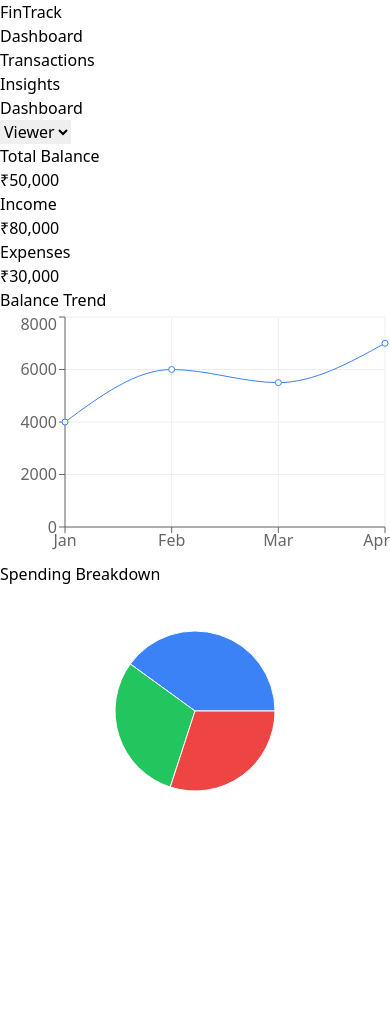
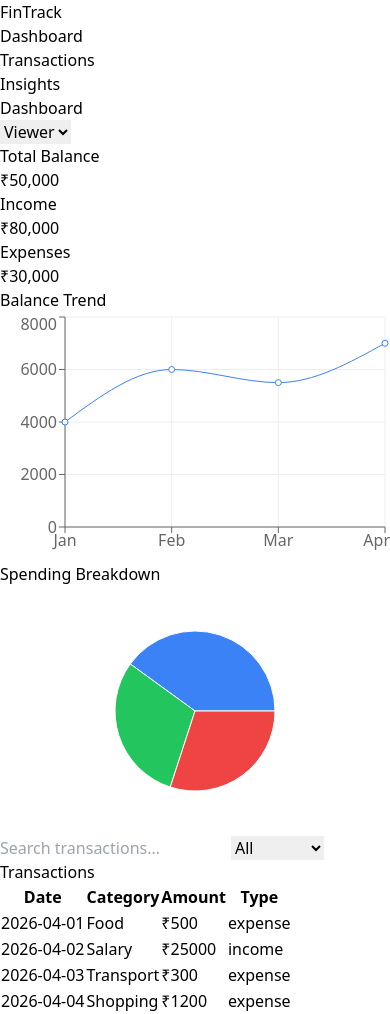
Before and after one commit to jaswanthmajeti/finance-dashboard, a React (Vite) app: page / in a window 390 px wide. Before the commit the page ends 844 px from the top, so only its background shows below. Built offline with nearby package versions, Linux system fonts and the light colour scheme.

Commit message:
Add transactions table with static data and basic UI

```diff
--- a/src/components/layout/Sidebar.jsx
+++ b/src/components/layout/Sidebar.jsx
@@ -1,5 +1,5 @@
 function Sidebar(){
-    return (<div className="w-64 h-screen bg-gray-900 text-white p-5">
+    return (<div className="fixed left-0 top-0 w-64 h-screen bg-gray-900 text-white p-5">
       <h1 className="text-2xl font-bold mb-8">FinTrack</h1>
 
       <ul className="space-y-4">
--- a/src/components/transactions/Filter.jsx
+++ b/src/components/transactions/Filter.jsx
@@ -1,5 +1,12 @@
-function Filter(){
-    return (<div>Filter</div>);
+function Filter() {
+  return (
+    <select className="border px-3 py-2 rounded">
+      <option>All</option>
+      <option>Food</option>
+      <option>Transport</option>
+      <option>Shopping</option>
+    </select>
+  );
 }
 
 export default Filter;
--- a/src/components/transactions/SearchBar.jsx
+++ b/src/components/transactions/SearchBar.jsx
@@ -1,5 +1,11 @@
-function SearchBar(){
-    return (<div>SearchBar</div>);
+function SearchBar() {
+  return (
+    <input
+      type="text"
+      placeholder="Search transactions..."
+      className="border px-3 py-2 rounded w-full md:w-1/3"
+    />
+  );
 }
 
 export default SearchBar;
--- a/src/components/transactions/TransactionTable.jsx
+++ b/src/components/transactions/TransactionTable.jsx
@@ -1,5 +1,41 @@
-function TransactionTable(){
-    return (<div>TransactionTable</div>);
+import transactions from "../../data/transactions";
+
+function TransactionTable() {
+  return (
+    <div className="bg-white p-4 rounded-lg shadow mt-6">
+      <h2 className="mb-4 font-semibold">Transactions</h2>
+
+      <table className="w-full text-left">
+        <thead>
+          <tr className="border-b text-gray-500 text-sm">
+            <th className="py-2">Date</th>
+            <th>Category</th>
+            <th>Amount</th>
+            <th>Type</th>
+          </tr>
+        </thead>
+
+        <tbody>
+          {transactions.map((txn) => (
+            <tr key={txn.id} className="border-b hover:bg-gray-50">
+              <td className="py-2">{txn.date}</td>
+              <td>{txn.category}</td>
+              <td className="font-medium">₹{txn.amount}</td>
+              <td
+                className={
+                  txn.type === "income"
+                    ? "text-green-600"
+                    : "text-red-600"
+                }
+              >
+                {txn.type}
+              </td>
+            </tr>
+          ))}
+        </tbody>
+      </table>
+    </div>
+  );
 }
 
 export default TransactionTable;
--- /dev/null
+++ b/src/components/transactions/Transactions.jsx
@@ -0,0 +1,18 @@
+import SearchBar from "./SearchBar";
+import Filter from "./Filter";
+import TransactionTable from "./TransactionTable";
+
+function Transactions() {
+  return (
+    <div className="mt-6">
+      <div className="flex flex-col md:flex-row gap-4 justify-between mb-4">
+        <SearchBar />
+        <Filter />
+      </div>
+
+      <TransactionTable />
+    </div>
+  );
+}
+
+export default Transactions;
--- /dev/null
+++ b/src/data/transactions.js
@@ -0,0 +1,8 @@
+const transactions = [
+  { id: "1", date: "2026-04-01", category: "Food", amount: 500, type: "expense" },
+  { id: "2", date: "2026-04-02", category: "Salary", amount: 25000, type: "income" },
+  { id: "3", date: "2026-04-03", category: "Transport", amount: 300, type: "expense" },
+  { id: "4", date: "2026-04-04", category: "Shopping", amount: 1200, type: "expense" },
+];
+
+export default transactions;
--- a/src/pages/Dashboard.jsx
+++ b/src/pages/Dashboard.jsx
@@ -2,18 +2,20 @@ import Sidebar from "../components/layout/Sidebar";
 import Header from "../components/layout/Header";
 import SummaryCards from "../components/dashboard/SummaryCards";
 import Charts from "../components/charts/Charts";
+import Transactions from "../components/transactions/Transactions";
 
 function Dashboard() {
   return (
     <div className="flex">
       <Sidebar />
 
-      <div className="flex-1 bg-gray-100 min-h-screen">
+      <div className="flex-1 bg-gray-100 min-h-screen ml-64">
         <Header />
 
         <div className="p-6">
           <SummaryCards />
           <Charts></Charts>
+          <Transactions></Transactions>
         </div>
       </div>
     </div>
```
